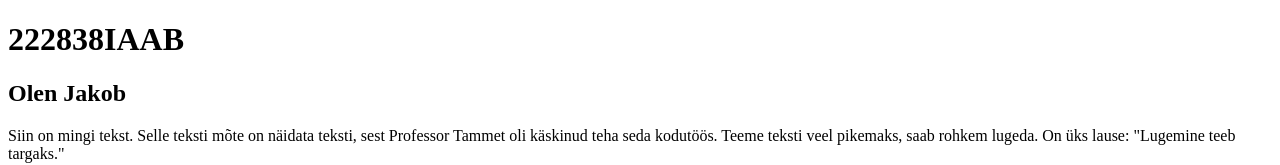
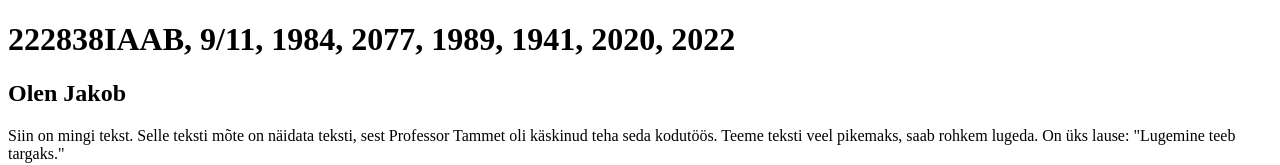
Before and after one commit to BandosJL/BandosJL.github.io, a plain HTML site: page index.html in a window 1280 px wide. Shown: the top 165 px of the page. Drawn offline with Linux system fonts and the light colour scheme.

Commit message:
Update index.html

```diff
--- a/index.html
+++ b/index.html
@@ -3,10 +3,10 @@
 <head>
 <head lang="en">
 <meta charset="UTF-8">
-<title>222838IAAB, 9/11, 1984, 2077, 1989, 1941, 2020, 2022</title>
+<title>mingi lamp tiitel siia</title>
 </head>
 <body>
-<h1>222838IAAB</h1>
+<h1>222838IAAB, 9/11, 1984, 2077, 1989, 1941, 2020, 2022</h1>
 <h2> Olen Jakob</h2>
 <p> Siin on mingi tekst. Selle teksti mõte on näidata teksti, sest Professor Tammet oli käskinud teha seda kodutöös. Teeme teksti veel pikemaks, saab rohkem lugeda. On üks lause: "Lugemine teeb targaks."</p>
 <a href="https://taltech.ee">https://taltech.ee</a>
```
